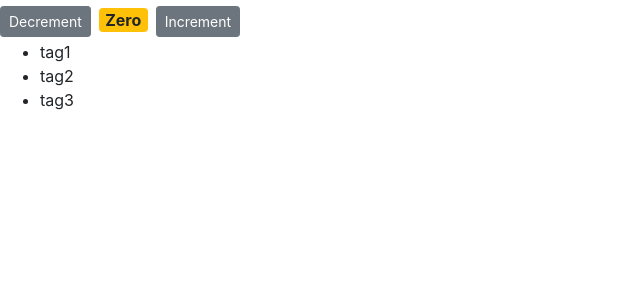
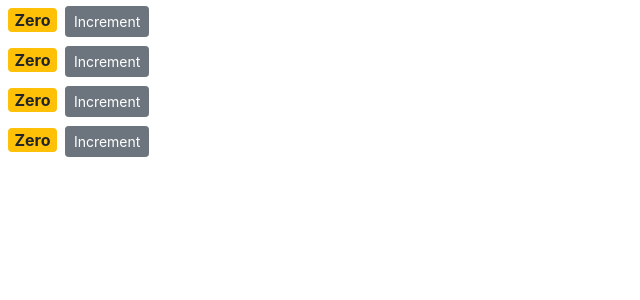
Before and after one commit to msaaddev/Counter-App, a React (Create React App) app: page / in a window 1280 px wide. Shown: the top 300 px of the page, without its empty margins (0-640 px from the left). Built offline with nearby package versions, Linux system fonts and the light colour scheme.

Commit message:
📦NEW: added Counters component

```diff
--- a/src/components/counterComponent.jsx
+++ b/src/components/counterComponent.jsx
@@ -25,20 +25,14 @@
     this.setState({ count: this.state.count + 1});
   }
 
-  handleDecrement = product => {
-    console.log(product);
-    this.setState({count: this.state.count - 1});
-  }
-
   render() {
     return (
       <div>
-        <button onClick = {() => this.handleDecrement("Decremented")} className = "btn btn-secondary btn-sm">Decrement</button>
         <span style={this.styles} className={this.getCountClasses()}>
           {this.formatCount()}
         </span>
         <button onClick = {() => this.handleIncrement("Incremented")} className="btn btn-secondary btn-sm">Increment</button>
-        <ul>{this.renderTags()}</ul>
+        {/* <ul>{this.renderTags()}</ul> */}
       </div>
     );
   }
--- /dev/null
+++ b/src/components/counters.jsx
@@ -0,0 +1,19 @@
+import React, { Component } from 'react';
+import Counter from './counterComponent';
+
+class Counters extends Component {
+    state = {
+        counters: [
+            {id: 1, value: 1},
+            {id: 1, value: 1},
+            {id: 1, value: 1},
+            {id: 1, value: 1}]
+     }
+    render() {
+        return ( <div>
+            {this.state.counters.map(counter => <Counter key = {counter.id}/>)}
+        </div> );
+    }
+}
+
+export default Counters;
--- a/src/index.js
+++ b/src/index.js
@@ -4,9 +4,9 @@
 //import App from "./App";
 import * as serviceWorker from "./serviceWorker";
 import "bootstrap/dist/css/bootstrap.css";
-import Counter from "../src/components/counterComponent";
+import Counters from "../src/components/counters";
 
-ReactDOM.render(<Counter />, document.getElementById("root"));
+ReactDOM.render(<Counters />, document.getElementById("root"));
 
 // If you want your app to work offline and load faster, you can change
 // unregister() to register() below. Note this comes with some pitfalls.
```
Also changed, not shown: src/components/image.jpeg (deleted).
